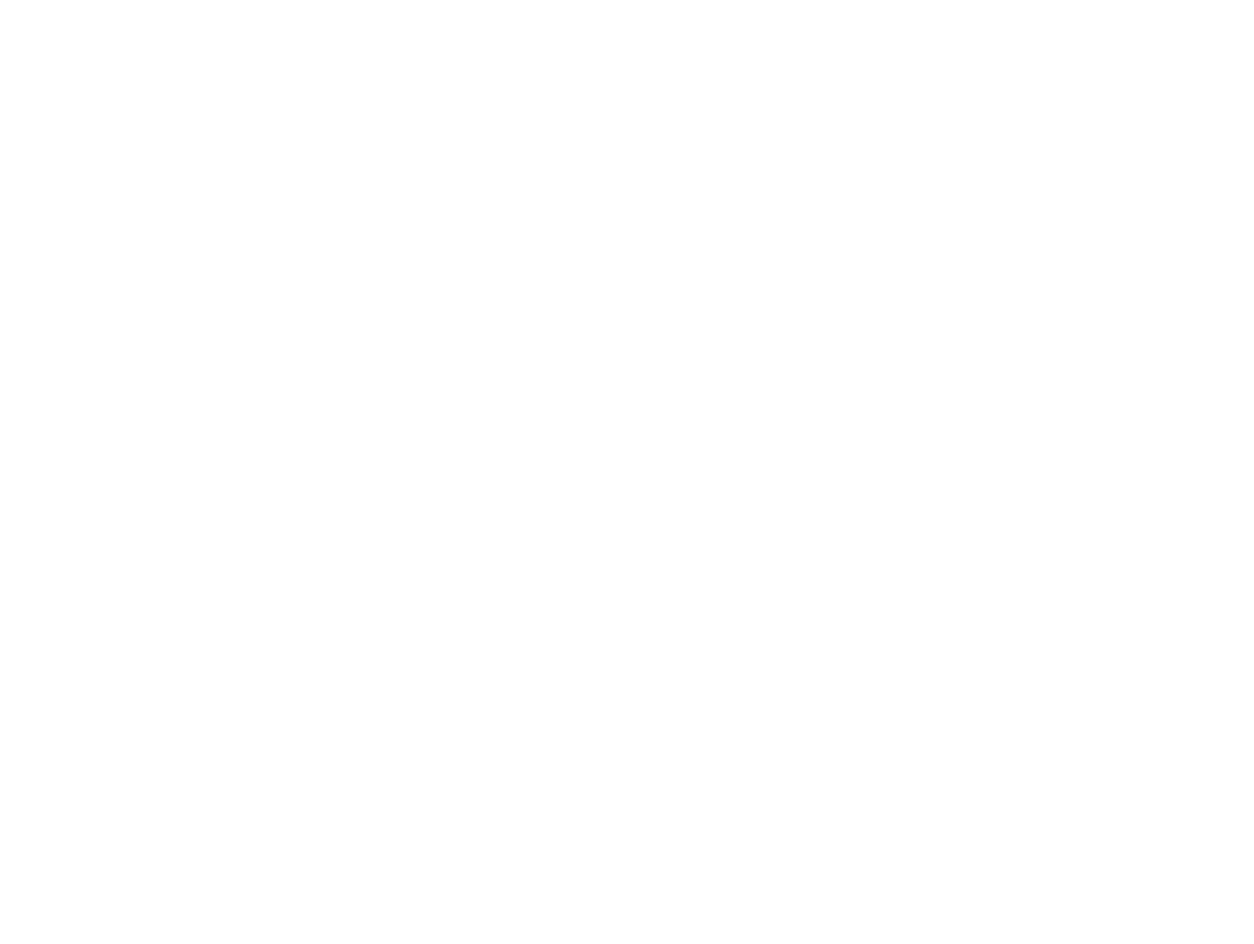
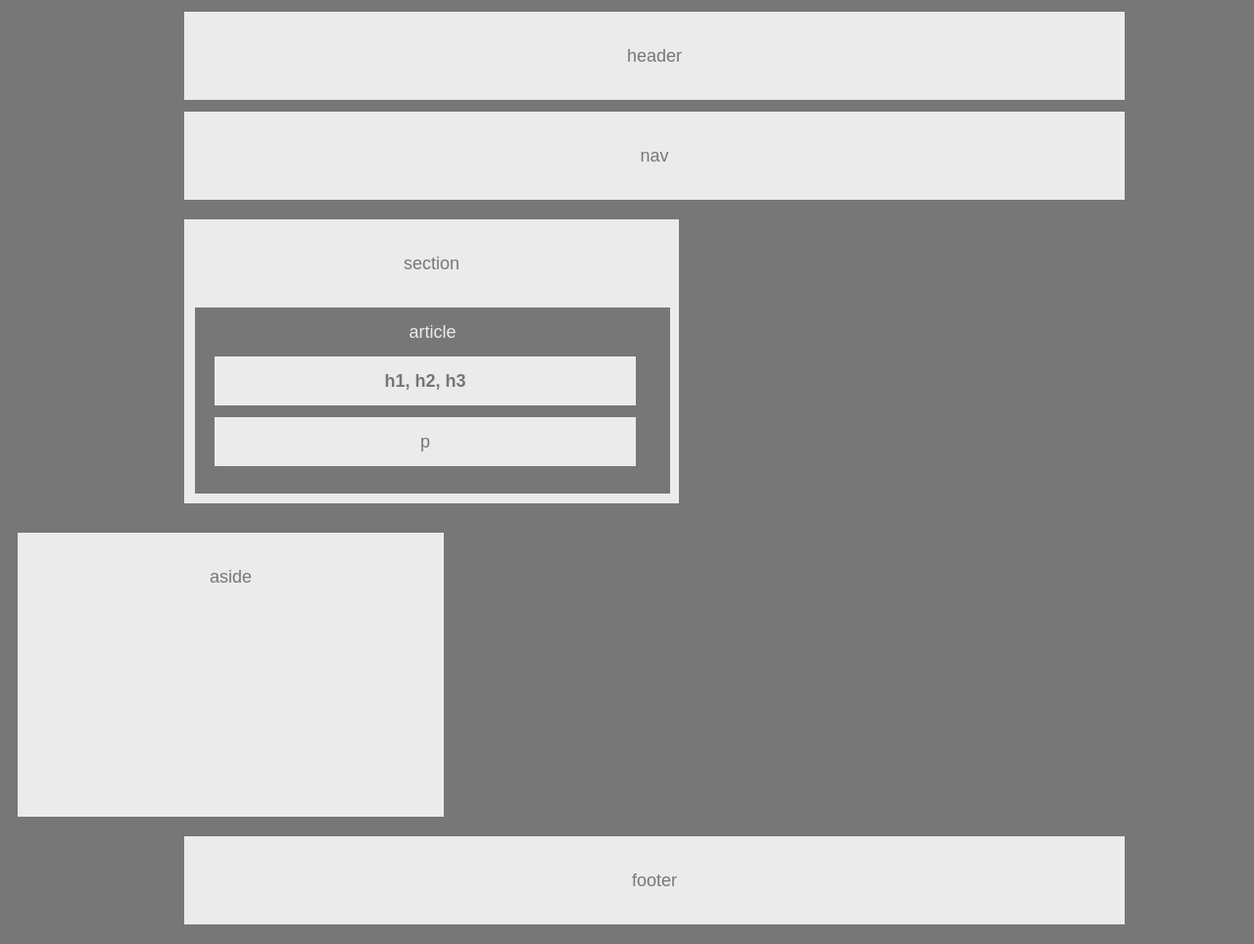
Before and after one commit to AlexanderMesa/HW-Wireframe, a plain HTML site: page index.html in a window 1280 px wide. Shown: the whole page at 98% size. Before the commit the page ends 800 px from the top, so only its background shows below. Drawn offline with Linux system fonts and the light colour scheme.

Commit message:
HW-Wireframe Completed

```diff
--- a/index.html
+++ b/index.html
@@ -5,5 +5,35 @@
 <link rel="stylesheet" type="text/css" href="style.css">
 </head>
 <body>
+
+<section id="header">
+    header
+</section>
+
+<section id="nav">
+    nav
+</section>
+
+<section id="section">
+    section
+    <section id="article">
+        article
+        <section id="h1">
+            h1, h2, h3
+        </section>
+
+        <section id="p">
+            p
+        </section>
+    </section>
+</section>
+
+<section id="aside">
+    aside
+</section>
+
+<section id="footer">
+    footer
+</section>
 </body>
 </html>
--- a/style.css
+++ b/style.css
@@ -0,0 +1,93 @@
+body{
+    font-family: 'Arial', 'Helvetica Neue', Helvetica, sans-serif;
+    color: #777;
+    background: #777;
+    /*width: 960px;*/
+    font-size: 18px;
+}
+
+#header, #nav, #section, #aside, #footer{
+    background: #ebebeb;
+
+}
+
+#h1, #p{
+    color: #777;
+    background: #ebebeb;
+}
+
+#header{
+    width: 960px;
+    height: 90px;
+    text-align: center;
+    line-height: 90px;
+    margin: 12px 180px;
+}
+
+#nav{
+    width: 960px;
+    height: 90px;
+    text-align: center;
+    line-height: 90px;
+    margin: 12px 200px 10px 180px;
+}
+
+#section{
+    float: left;
+    padding: 0 5px;
+    width: 495px;
+    height: 290px;
+    text-align: center;
+    line-height: 90px;
+    margin: 10px 10px 20px 180px;
+}
+
+#article{
+    color: #ebebeb;
+    background: #777;
+    width: 485px;
+    height: 190px;
+    text-align: center;
+    line-height: 50px;
+    margin: 0 6px 6px 6px;
+}
+
+#h1{
+    color: #777;
+    background: #ebebeb;
+    font-weight: bold;
+    width: 430px;
+    height: 50px;
+    text-align: center;
+    line-height: 50px;
+    margin: 0 20px 12px 20px;
+}
+
+#p{
+    color: #777;
+    background: #ebebeb;
+    width: 430px;
+    height: 50px;
+    text-align: center;
+    line-height: 50px;
+    margin: 0 20px 18px 20px;
+}
+
+#aside{
+    float: left;
+    padding: 0 5px;
+    width: 425px;
+    height: 290px;
+    text-align: center;
+    line-height: 90px;
+    margin: 10px 180px 20px 10px;
+}
+
+#footer{
+    width: 960px;
+    height: 90px;
+    text-align: center;
+    line-height: 90px;
+    margin: 20px 180px;
+    clear: both;
+}
```
